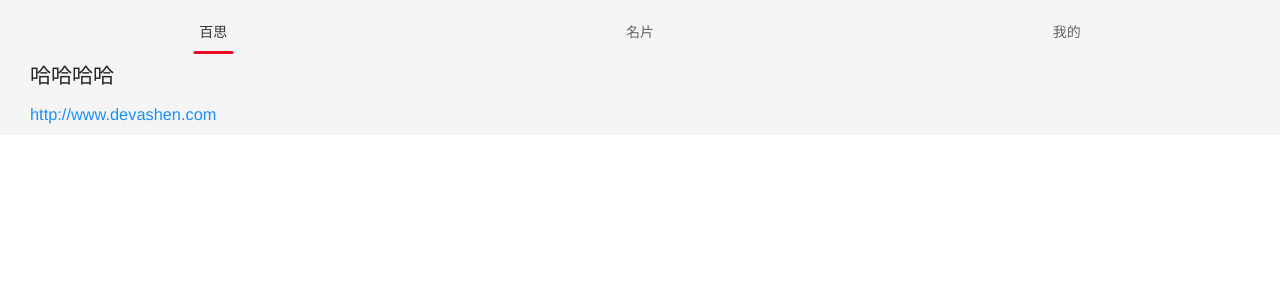
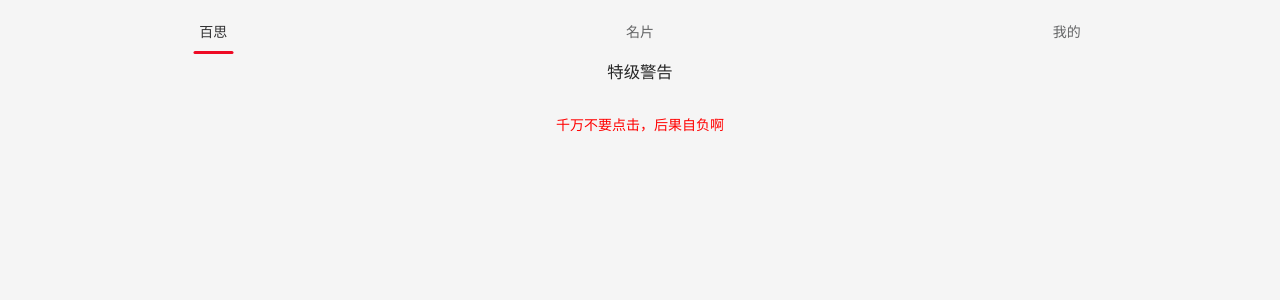
Before and after one commit to ashen-zhao/vuestart, a Vue app: page /about in a window 1280 px wide. Shown: the top 300 px of the page. Built offline with nearby package versions, Linux system fonts and the light colour scheme.

Commit message:
路由问题修改

```diff
--- a/src/App.vue
+++ b/src/App.vue
@@ -7,9 +7,11 @@
         <tab title="我的"></tab>
       </tabs>
     </div>
-    <keep-alive >
-      <router-view class="content" />
+    <div class="content">
+      <keep-alive>
+        <router-view />
       </keep-alive>
+    </div>
   </div>
 </template>
 
@@ -18,18 +20,12 @@ import { Tab, Tabs } from "vant";
 
 export default {
   name: "app",
-  data() {
-    return {
-      currentTab: 0
-    };
-  },
   components: {
     Tab,
     Tabs
   },
   methods: {
     onClick(index) {
-      if (this.currentTab != index) {
       switch (index) {
         case 0:
           {
@@ -47,23 +43,25 @@ export default {
           }
           break;
       }
-        this.currentTab = index;
-      }
     }
   }
 };
 </script>
 
 <style>
+html,
+body {
+  height: 100%;
+}
 #app {
   font-family: "Avenir", Helvetica, Arial, sans-serif;
   -webkit-font-smoothing: antialiased;
   -moz-osx-font-smoothing: grayscale;
   text-align: center;
   color: #2c3e50;
+  height: 100%;
 }
 #nav {
-  flex-direction: column;
   position: fixed;
   top: 0;
   left: 0;
@@ -73,5 +71,8 @@ export default {
 }
 .content {
   margin-top: 60px;
+  width: 100%;
+  height: 100%;
+  /* padding-top: 60px; */
 }
 </style>
--- a/src/main.js
+++ b/src/main.js
@@ -4,6 +4,7 @@ import router from './router'
 import store from './store'
 import axios from 'axios'
 import 'vant/lib/index.css';
+
 
 Vue.prototype.$http= axios
 
--- a/src/router.js
+++ b/src/router.js
@@ -4,6 +4,11 @@ import PersonInfo from './views/PersonInfo.vue'
 import Baisi from './views/Baisi.vue'
 
 Vue.use(Router)
+
+const originalPush = Router.prototype.push
+Router.prototype.push = function push(location) {
+  return originalPush.call(this, location).catch(err => err)
+}
 
 export default new Router({
   mode: 'history',
--- a/src/views/About.vue
+++ b/src/views/About.vue
@@ -1,40 +1,29 @@
 <template>
-  <pull-refresh v-model="isLoading" @refresh="onRefresh">
-    <div class="about">
-      <h2>哈哈哈哈</h2>
-      <h3>
-        <a href="http://www.devashen.com">http://www.devashen.com</a>
-      </h3>
-    </div>
-  </pull-refresh>
+  <div class="about">
+    <h3>特级警告</h3>
+    <h4>
+      <a href="http://www.devashen.com">千万不要点击，后果自负啊</a>
+    </h4>
+  </div>
 </template>
-
 <script>
-import { PullRefresh } from "vant";
 export default {
   data() {
     return {
-      isLoading: false
+      url: "http://www.devashen.com"
     };
-  },
-  components: {
-    PullRefresh
-  },
-  methods: {
-    onRefresh() {
-      setTimeout(() => {
-        this.isLoading = false;
-      }, 500);
-    }
   }
 };
 </script>
-
-<style scoped>
+<style lang='scss' scoped>
 .about {
-  text-align: left;
-  margin-left: 30px;
+  text-align: center;
   height: 100%;
+  h4 {
+    margin-top: 30px;
+    a {
+      color: red;
+    }
+  }
 }
-
 </style>
--- a/src/views/PersonInfo.vue
+++ b/src/views/PersonInfo.vue
@@ -64,6 +64,10 @@ export default {
 .container {
   margin-bottom: 10px;
   overflow: hidden;
+  height: 100%;
+}
+.van-pull-refresh {
+  height: 100%;
 }
 .list {
   display: flex;
```
Lines whose indentation alone changed are shown as unchanged.
